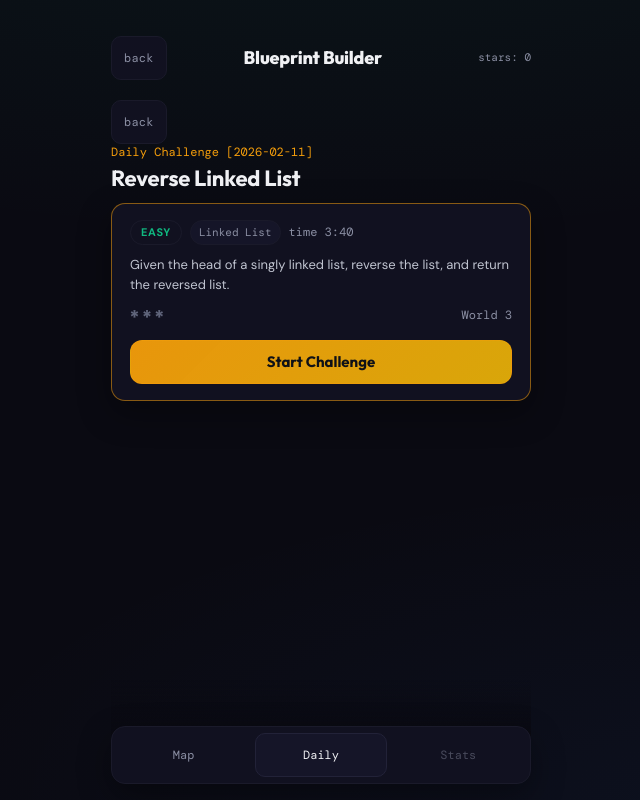
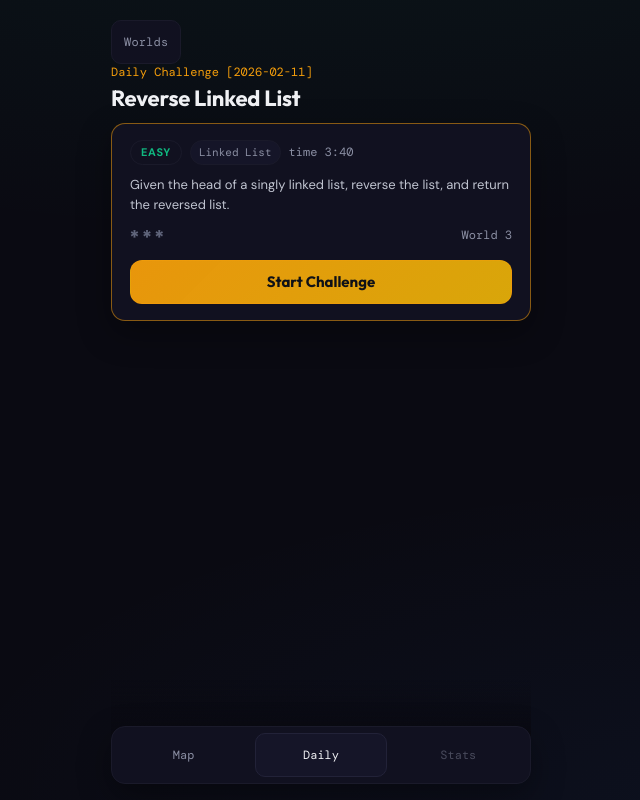
Before and after one commit to codepharmer/leetcode_game, a React (Vite) app: page /blueprint/daily in a window 1280 px wide. Shown: the whole page, without its empty margins (319-959 px from the left). Built offline with nearby package versions, Linux system fonts and the light colour scheme; no server answers.

Commit message:
Fix duplicate back buttons on blueprint daily screen

```diff
--- a/src/screens/blueprint/BlueprintDailyView.jsx
+++ b/src/screens/blueprint/BlueprintDailyView.jsx
@@ -7,7 +7,7 @@ export function BlueprintDailyView({ dailyChallenge, completed, onBack, onStartC
     return (
       <div style={{ ...S.blueprintProblemCard, animation: "blueprintViewIn 0.24s ease" }}>
         <button className="pressable-200" onClick={onBack} style={{ ...S.backBtn, minHeight: 44, width: "fit-content" }}>
-          back
+          Worlds
         </button>
         <div style={S.blueprintNodeTitle}>Daily challenge is not available yet.</div>
       </div>
@@ -23,7 +23,7 @@ export function BlueprintDailyView({ dailyChallenge, completed, onBack, onStartC
     <div style={{ ...S.blueprintViewPane, animation: "blueprintViewIn 0.24s ease" }}>
       <div style={S.blueprintDetailHeader}>
         <button className="pressable-200" onClick={onBack} style={{ ...S.backBtn, minHeight: 44, minWidth: 44 }}>
-          back
+          Worlds
         </button>
 
         <div style={{ display: "flex", flexDirection: "column", gap: 4, minWidth: 0, flex: 1 }}>
--- a/src/screens/blueprint/BlueprintMenu.jsx
+++ b/src/screens/blueprint/BlueprintMenu.jsx
@@ -19,11 +19,11 @@ export function BlueprintMenu({
   onOpenWorld,
 }) {
   const activeTab = menuView === TAB_DAILY ? TAB_DAILY : TAB_MAP;
-  const isWorldView = menuView === "world";
+  const isMapView = menuView === TAB_MAP;
 
   return (
     <div style={S.blueprintMenuContainer}>
-      {!isWorldView ? (
+      {isMapView ? (
         <div style={S.topBar}>
           <button onClick={goMenu} style={{ ...S.backBtn, minHeight: 44, minWidth: 44 }}>
             back
```
Also changed, not shown: 1 other file (tests, documents, lock files or other folders).
